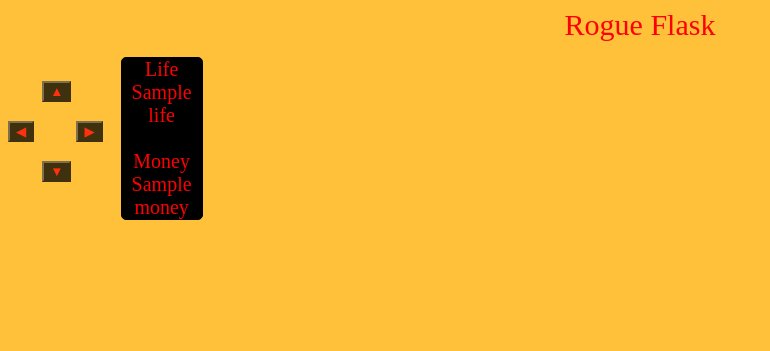
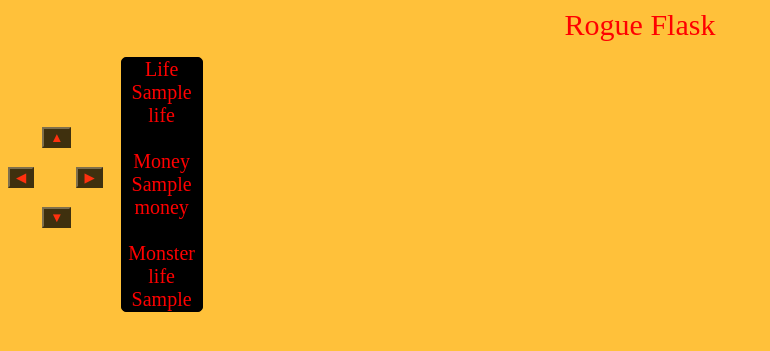
Before and after one commit to ue22-p20-eval/projet-web-intro-et-network-intro-best-rogue, a Flask app: template templates/index.html in a window 1280 px wide. Shown: the top 351 px of the page, without its empty margins (0-770 px from the left). Run offline with Flask 2, Linux system fonts and the light colour scheme; the template is opened without the code that fills it: most values are stand-ins (such as "Sample title", 1, 10 or a date in 2020); parts of the project's set-up code (start-up, migrations or seed data) failed here and were passed over; some libraries are stand-ins or nearby versions.

Commit message:
vie du monstre mais bug

```diff
--- a/game_backend/monsters.py
+++ b/game_backend/monsters.py
@@ -54,7 +54,7 @@ class Monster:
                 ret =True
                 map[new_y][new_x] = self._symbol
                 map[self._y][self._x] = "."
-                data = [{"i": f"{self._y}", "j":f"{self._x}", "content":"."}, {"i": f"{new_y}", "j":f"{new_x}", "content":self._symbol},[dy,dx]]
+                data = [{"i": f"{self._y}", "j":f"{self._x}", "content":"."}, {"i": f"{new_y}", "j":f"{new_x}", "content":self._symbol},[dy,dx],self._life]
                 self._x = new_x
                 self._y = new_y
                 self._dx = dx
@@ -68,10 +68,10 @@ class Monster:
                     if not self.is_dead():
                         map[new_y][new_x] = "@"
                         map[self._y][self._x] = self._symbol
-                        data = [{"i": f"{self._y}", "j":f"{self._x}", "content":self._symbol}, {"i": f"{new_y}", "j":f"{new_x}", "content":"@"}, [0,0]]
+                        data = [{"i": f"{self._y}", "j":f"{self._x}", "content":self._symbol}, {"i": f"{new_y}", "j":f"{new_x}", "content":"@"}, [0,0], self._life]
                     else :
                         self.die(map)
-                        data = [{"i": f"{self._y}", "j":f"{self._x}", "content":"."}, {"i": f"{new_y}", "j":f"{new_x}", "content":"@"}, [None,None]]
+                        data = [{"i": f"{self._y}", "j":f"{self._x}", "content":"."}, {"i": f"{new_y}", "j":f"{new_x}", "content":"@"}, [None,None],self._life]
                 else:
                     player.game_over()
 
--- a/static/js/main.js
+++ b/static/js/main.js
@@ -47,7 +47,7 @@ window.addEventListener("DOMContentLoaded", (event) => {
     };
 
 
-    socket.on("response", function(data){
+    socket.on("response", function(data, data_m){
         console.log(data);
         for( var i=0; i<2; i++){
             var cell_id = "cell " + data[i].i + "-" + data[i].j;
@@ -60,6 +60,9 @@ window.addEventListener("DOMContentLoaded", (event) => {
         span_to_modif.textContent = coins;
         var span_to_modif = document.getElementById("life");
         span_to_modif.textContent = life;
+        var monster_life = data_m[3];
+        var span_to_modif = document.getElementById("monster_life");
+        span_to_modif.textContent = monster_life;
 
     });
 
--- a/templates/index.html
+++ b/templates/index.html
@@ -40,6 +40,11 @@
                 <div id="money">
                     {{ money }}
                 </div>
+                <br>
+                Monster life
+                <div id ="monster_life">
+                    {{ monster_life }}
+               </div>
             </div>
 
         </div>
```
